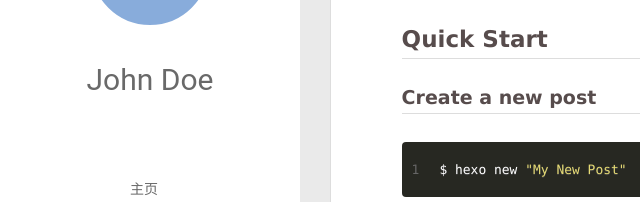
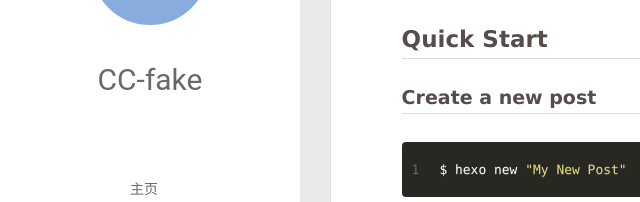
Before and after one commit to CC-fake/CC-fake.github.io, a plain HTML site: page 2020/02/09/hello-world/index.html in a window 1280 px wide. Shown: the part 210-412 px from the top of the page, 0-640 px from the left. Drawn offline with Linux system fonts and the light colour scheme; no server answers.

Commit message:
Site updated: 2020-02-09 16:43:27

```diff
--- a/2020/02/09/hello-world/index.html
+++ b/2020/02/09/hello-world/index.html
@@ -17,7 +17,7 @@
 <meta property="og:locale" content="en_US">
 <meta property="article:published_time" content="2020-02-08T18:01:09.389Z">
 <meta property="article:modified_time" content="2020-02-08T18:01:09.389Z">
-<meta property="article:author" content="John Doe">
+<meta property="article:author" content="CC-fake">
 <meta name="twitter:card" content="summary">
 
     <link rel="alternative" href="/atom.xml" title="Hexo" type="application/atom+xml">
@@ -50,7 +50,7 @@
 			<img src="" class="js-avatar">
 		</a>
 		<hgroup>
-		  <h1 class="header-author"><a href="/">John Doe</a></h1>
+		  <h1 class="header-author"><a href="/">CC-fake</a></h1>
 		</hgroup>
 
 
@@ -108,7 +108,7 @@
 				<img src="" class="js-avatar">
 			</div>
 			<hgroup>
-			  <h1 class="header-author js-header-author">John Doe</h1>
+			  <h1 class="header-author js-header-author">CC-fake</h1>
 			</hgroup>
 
 
@@ -329,7 +329,7 @@
   <div class="outer">
     <div id="footer-info">
     	<div class="footer-left">
-    		&copy; 2020 John Doe
+    		&copy; 2020 CC-fake
     	</div>
       	<div class="footer-right">
       		<a href="http://hexo.io/" target="_blank">Hexo</a>  Theme <a href="https://github.com/litten/hexo-theme-yilia" target="_blank">Yilia</a> by Litten
--- /dev/null
+++ b/content.json
@@ -0,0 +1 @@
+[{"title":"我的第一篇博客文章","date":"2020-02-08T18:11:40.000Z","path":"2020/02/09/我的第一篇博客文章/","tags":[]},{"title":"Hello World","date":"2020-02-08T18:01:09.389Z","path":"2020/02/09/hello-world/","tags":[]}]
```
Also changed, not shown: 2020/02/09/我的第一篇博客文章/index.html (+4 -4 lines), archives/2020/02/index.html (+4 -4 lines), archives/2020/index.html (+4 -4 lines), archives/index.html (+4 -4 lines), index.html (+4 -4 lines).
